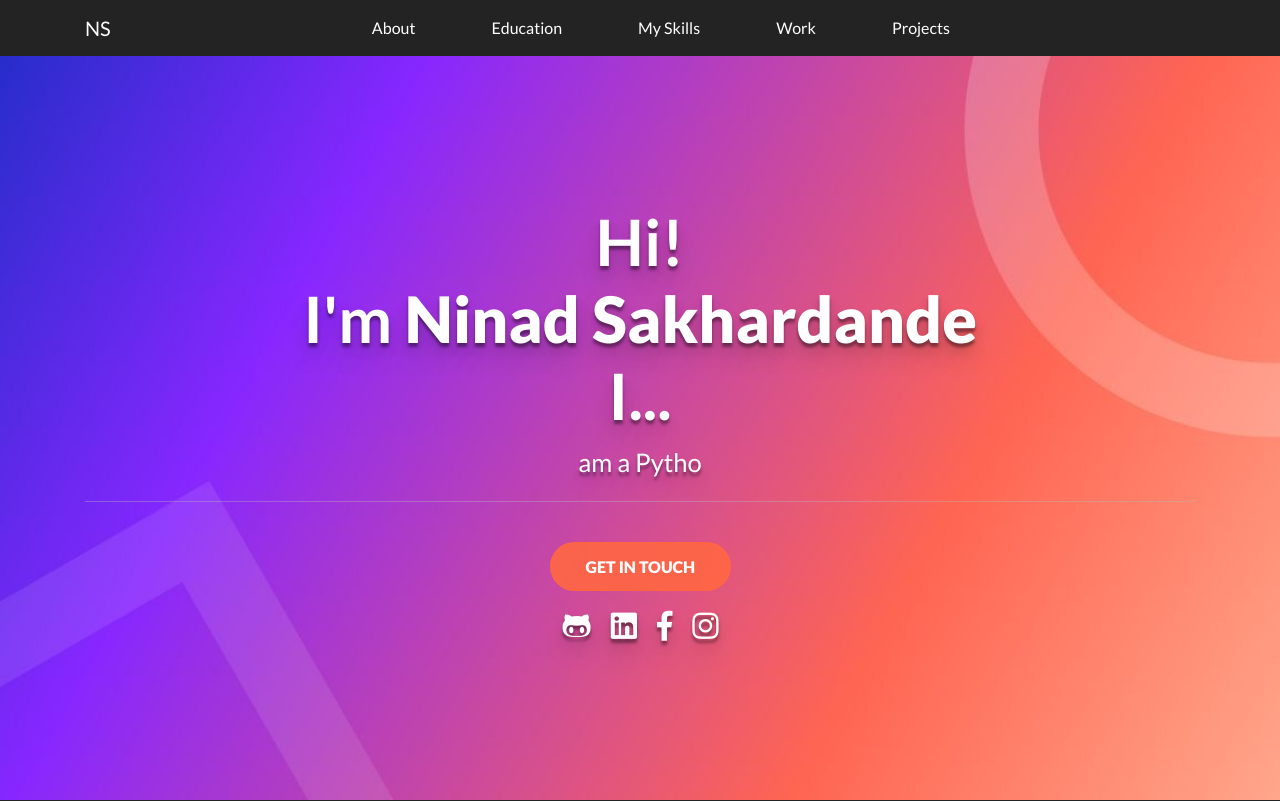
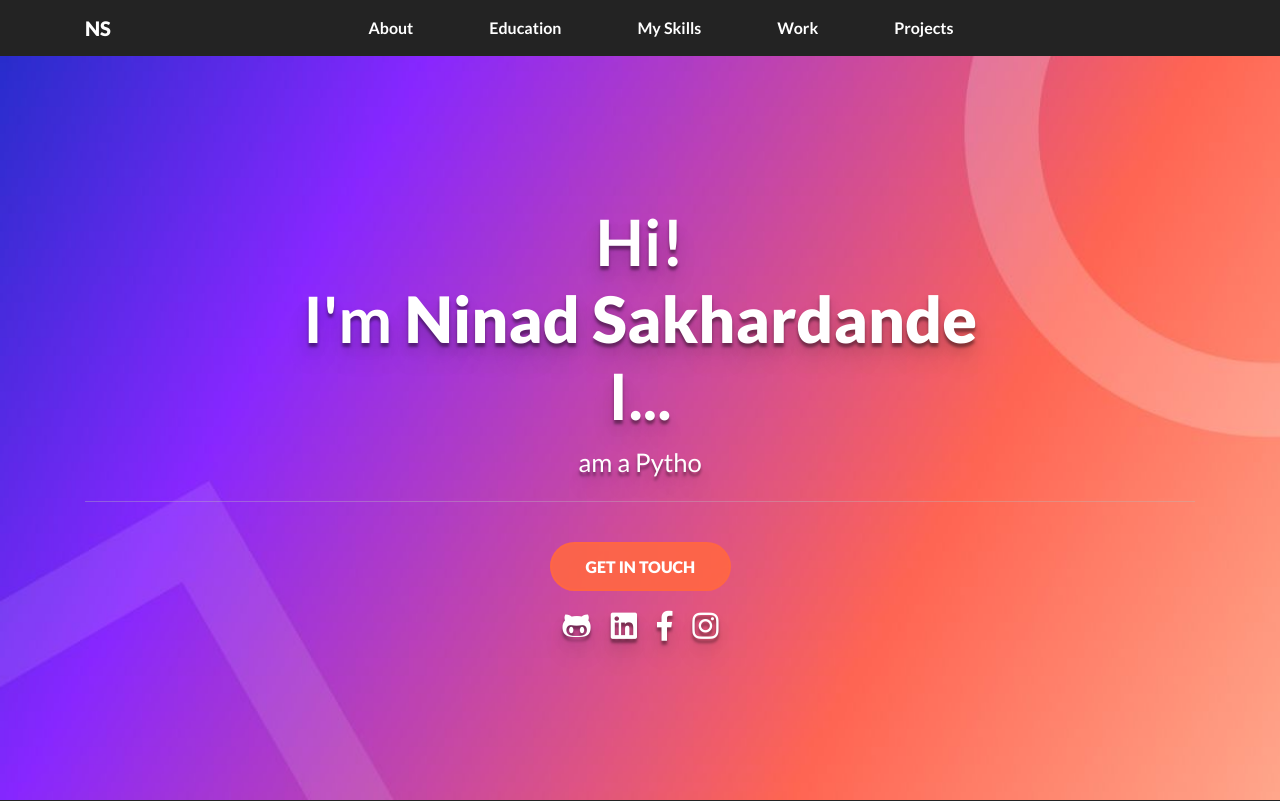
Before and after one commit to ninad1999/PersonalWebsite, a PHP site: page / in a window 1280 px wide. Shown: the top 801 px of the page. Run offline with PHP 8.4, Linux system fonts and the light colour scheme; some libraries are stand-ins or nearby versions.

Commit message:
changed navbar font properties

```diff
--- a/personal website/assets/style/style.css
+++ b/personal website/assets/style/style.css
@@ -6,6 +6,13 @@
 	color: white;
 	margin-left: 30px;
 	margin-right: 30px;
+	font-family: "Lato";
+	font-weight: 700;
+}
+
+.navbar-dark .navbar-brand {
+    color: white;
+    font-weight: 900;
 }
 
 header {
```
